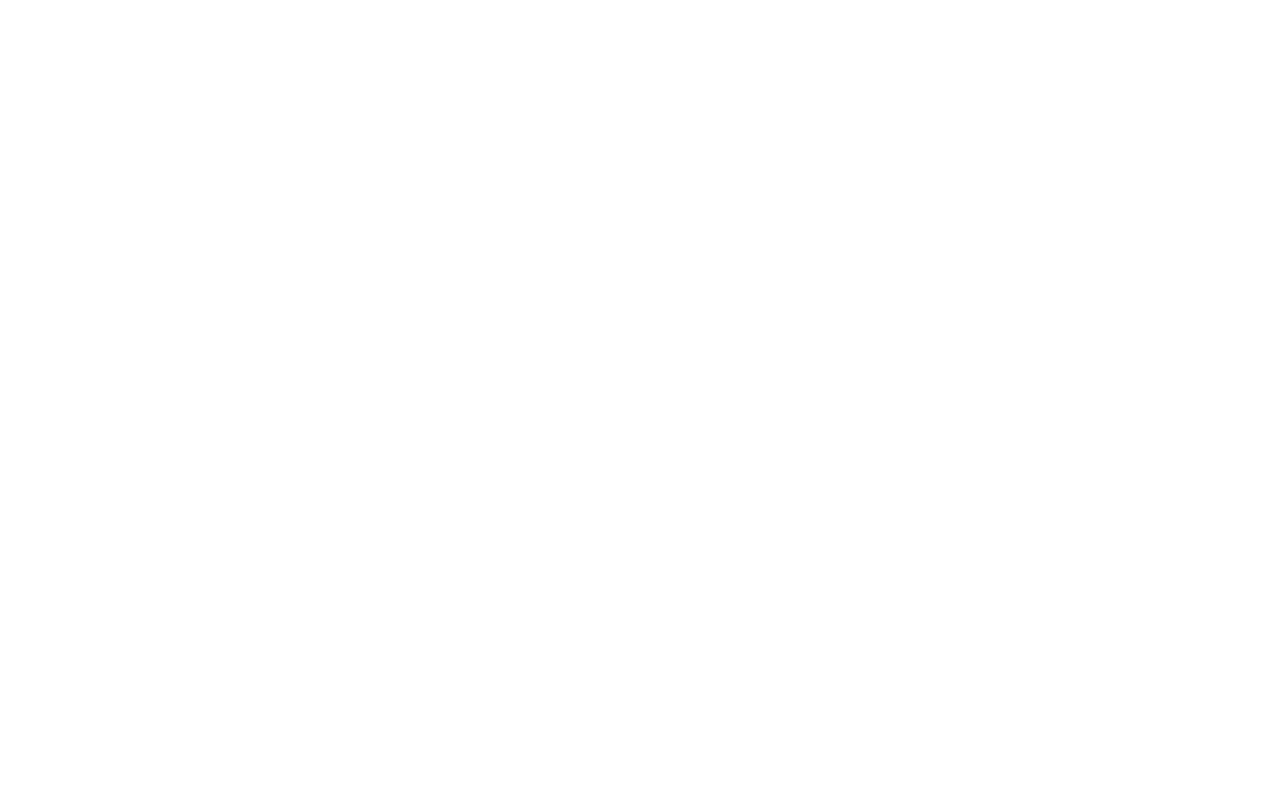
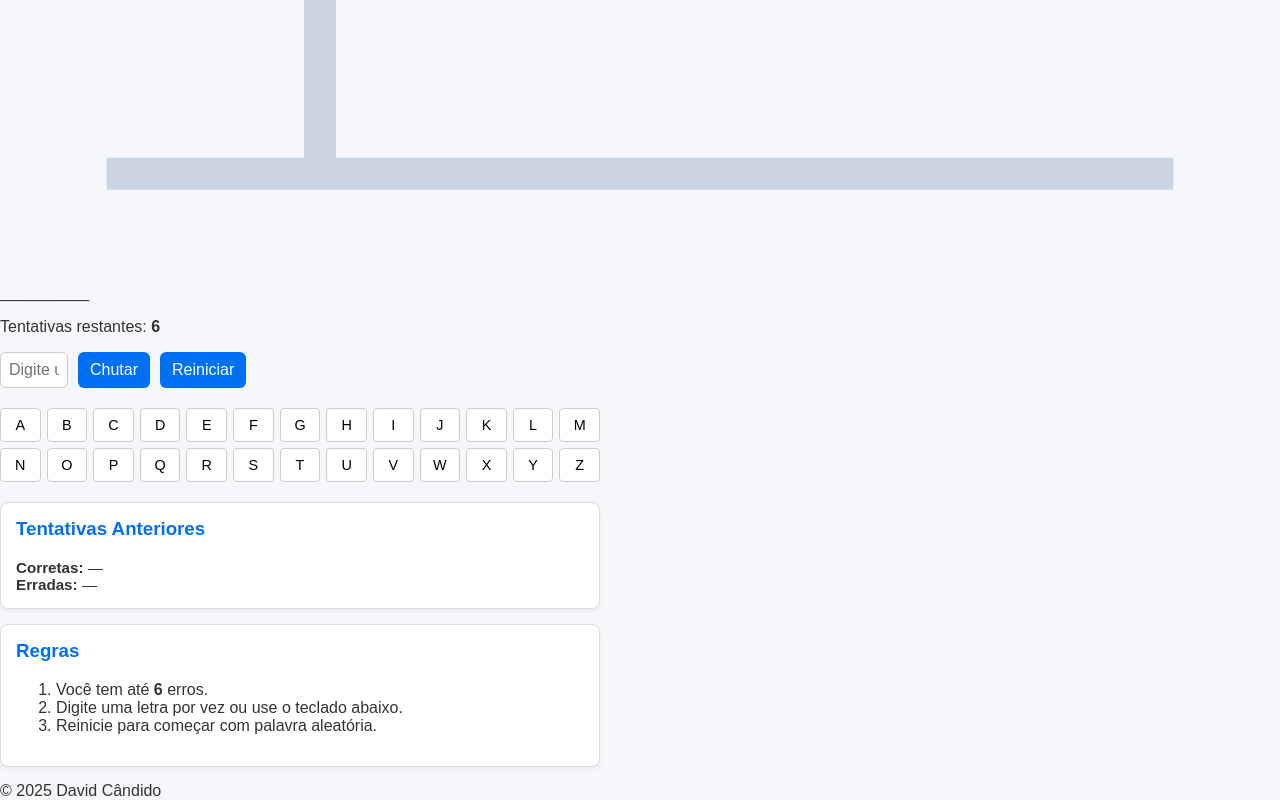
Before and after one commit to DavidCands/site-david, a Next.js app: page /hangman in a window 1280 px wide. Before the commit this address had no page. Shown: the part 1351-2151 px from the top of the page. Before the commit the page ends 854 px from the top, so only its background shows below. Built offline with nearby package versions, Linux system fonts and the light colour scheme.

Commit message:
Versão 1.0 Jogo da Forca

```diff
--- a/app/globals.css
+++ b/app/globals.css
@@ -1,42 +1,161 @@
-:root {
-  --background: #ffffff;
-  --foreground: #171717;
+/* ========== ESTILO GERAL ========== */
+body {
+  font-family: Arial, Helvetica, sans-serif;
+  margin: 0;
+  padding: 0;
+  background: #f5f7fa;
+  color: #333;
 }
 
-@media (prefers-color-scheme: dark) {
-  :root {
-    --background: #0a0a0a;
-    --foreground: #ededed;
-  }
+h2 {
+  text-align: center;
+  margin-top: 20px;
+  color: #222;
 }
 
-html,
-body {
-  max-width: 100vw;
-  overflow-x: hidden;
+section.game-container {
+  display: flex;
+  flex-direction: column;
+  align-items: center;
+  padding: 20px;
 }
 
-body {
-  color: var(--foreground);
-  background: var(--background);
-  font-family: Arial, Helvetica, sans-serif;
-  -webkit-font-smoothing: antialiased;
-  -moz-osx-font-smoothing: grayscale;
+/* ========== PALAVRA ========== */
+.word {
+  display: flex;
+  justify-content: center;
+  gap: 10px;
+  margin: 20px 0;
+  font-size: 2rem;
+  letter-spacing: 5px;
 }
 
-* {
-  box-sizing: border-box;
-  padding: 0;
-  margin: 0;
+.letter {
+  border-bottom: 2px solid #333;
+  min-width: 25px;
+  text-align: center;
+  font-weight: bold;
 }
 
-a {
-  color: inherit;
-  text-decoration: none;
+/* ========== FORMULARIO ========== */
+.guess-form {
+  display: flex;
+  gap: 10px;
+  margin: 15px 0;
 }
 
-@media (prefers-color-scheme: dark) {
-  html {
-    color-scheme: dark;
-  }
+.guess-form input {
+  padding: 8px;
+  font-size: 1rem;
+  border: 1px solid #ccc;
+  border-radius: 6px;
+  width: 50px;
+  text-align: center;
 }
+
+.guess-form button {
+  padding: 8px 12px;
+  font-size: 1rem;
+  border: none;
+  border-radius: 6px;
+  cursor: pointer;
+  background: #0070f3;
+  color: white;
+  transition: background 0.3s;
+}
+
+.guess-form button:hover:not(:disabled) {
+  background: #0055aa;
+}
+
+.guess-form button:disabled {
+  opacity: 0.6;
+  cursor: not-allowed;
+}
+
+/* ========== TECLADO ========== */
+.keyboard {
+  display: grid;
+  grid-template-columns: repeat(13, 1fr);
+  gap: 6px;
+  margin: 20px 0;
+  max-width: 600px;
+}
+
+.keyboard button {
+  padding: 8px;
+  font-size: 0.9rem;
+  border: 1px solid #ccc;
+  border-radius: 4px;
+  cursor: pointer;
+  background: #fff;
+  transition: background 0.2s, transform 0.1s;
+}
+
+.keyboard button:hover:not(:disabled) {
+  background: #eaeaea;
+  transform: scale(1.05);
+}
+
+.keyboard button:disabled {
+  opacity: 0.6;
+  cursor: not-allowed;
+}
+
+/* Diferencia acertos/erros */
+.keyboard button.correct {
+  background: #4caf50;
+  color: white;
+}
+
+.keyboard button.wrong {
+  background: #f44336;
+  color: white;
+}
+
+/* ========== PAINEL LATERAL ========== */
+aside.right {
+  margin-top: 20px;
+  width: 100%;
+  max-width: 600px;
+}
+
+.panel {
+  background: white;
+  border: 1px solid #ddd;
+  border-radius: 8px;
+  padding: 15px;
+  margin-bottom: 15px;
+  box-shadow: 0 2px 5px rgba(0, 0, 0, 0.05);
+}
+
+.panel h3 {
+  margin-top: 0;
+  color: #0070f3;
+}
+
+.panel .list {
+  margin-top: 10px;
+  font-size: 0.95rem;
+}
+
+/* ========== RESULTADOS (VITÓRIA/DERROTA) ========== */
+.result {
+  margin-top: 20px;
+  font-size: 1.3rem;
+  font-weight: bold;
+  padding: 12px;
+  border-radius: 6px;
+  text-align: center;
+  max-width: 600px;
+}
+
+.result.win {
+  background: #4caf50;
+  color: white;
+}
+
+.result.lose {
+  background: #f44336;
+  color: white;
+}
--- /dev/null
+++ b/app/hangman/page.jsx
@@ -0,0 +1,183 @@
+"use client";
+
+import React, { useEffect, useState } from "react";
+
+const WORDS = [
+  "REACT","JAVASCRIPT","NEXTJS","PROGRAMA","COMPILADOR","ALGORITMO",
+  "ESTRUTURA","DADOS","FUNCAO","OBJETO","VARIAVEL","COMPONENTE",
+  "DEBUG","VSCODE","GITHUB","DESAFIO","TESTE","FRAMEWORK","NPM","NODE",
+  "SERVIDOR","CLIENTE","RESPONSIVO","ASSINCRONO","HOOKS","ESTILO","CSS",
+  "HTML","PORTFOLIO","CURRICULO"
+];
+
+function pickWord() {
+  return WORDS[Math.floor(Math.random() * WORDS.length)].toUpperCase();
+}
+
+export default function HangmanPage() {
+  const maxWrong = 6;
+  const [word, setWord] = useState(() => pickWord());
+  const [guessed, setGuessed] = useState([]); // letras chutadas
+  const [wrong, setWrong] = useState(0); // número de erros
+  const [status, setStatus] = useState("playing"); // playing | won | lost
+  const [input, setInput] = useState("");
+
+  const letters = word.split("");
+  const display = letters.map((l) => (guessed.includes(l) ? l : "_"));
+  const correctLetters = guessed.filter((l) => letters.includes(l));
+  const wrongLetters = guessed.filter((l) => !letters.includes(l));
+
+  useEffect(() => {
+    // verifica vitória ou derrota sempre que guessed/wrong mudam
+    if (letters.length && letters.every((l) => guessed.includes(l))) {
+      setStatus("won");
+    } else if (wrong >= maxWrong) {
+      setStatus("lost");
+    }
+  }, [guessed, wrong, letters]);
+
+  function restart() {
+    setWord(pickWord());
+    setGuessed([]);
+    setWrong(0);
+    setInput("");
+    setStatus("playing");
+  }
+
+  function handleGuess(letter) {
+    if (status !== "playing") return;
+    letter = String(letter).toUpperCase();
+    if (!/^[A-Z]$/.test(letter)) return; // só letras A-Z
+    if (guessed.includes(letter)) return; // já chutou
+
+    const newGuessed = [...guessed, letter];
+    setGuessed(newGuessed);
+
+    const newWrong = newGuessed.filter((l) => !letters.includes(l)).length;
+    setWrong(newWrong);
+
+    // checagem imediata (useEffect também cobre)
+    if (letters.every((l) => newGuessed.includes(l))) setStatus("won");
+    else if (newWrong >= maxWrong) setStatus("lost");
+  }
+
+  function handleSubmit(e) {
+    e.preventDefault();
+    if (!input) return;
+    handleGuess(input[0]);
+    setInput("");
+  }
+
+  return (
+    <section className="hangman-wrap">
+      <div className="game">
+        <div className="left">
+          <h2>Jogo da Forca</h2>
+          <p className="hint">Dica: palavras relacionadas à programação</p>
+
+          <div className="gallows">
+            <svg viewBox="0 0 120 140" className="gallow-svg" role="img" aria-label="Forca">
+              {/* base e estrutura */}
+              <line x1="10" y1="130" x2="110" y2="130" strokeWidth="3" stroke="#cbd5e1" />
+              <line x1="30" y1="130" x2="30" y2="10" strokeWidth="3" stroke="#cbd5e1" />
+              <line x1="30" y1="10" x2="80" y2="10" strokeWidth="3" stroke="#cbd5e1" />
+              <line x1="80" y1="10" x2="80" y2="25" strokeWidth="3" stroke="#cbd5e1" />
+
+              {/* partes do boneco aparecem conforme `wrong` */}
+              {wrong > 0 && <circle cx="80" cy="35" r="10" strokeWidth="2" stroke="#cbd5e1" fill="none" />}
+              {wrong > 1 && <line x1="80" y1="45" x2="80" y2="75" strokeWidth="2" stroke="#cbd5e1" />}
+              {/* left arm */}
+              {wrong > 2 && <line x1="80" y1="55" x2="65" y2="65" strokeWidth="2" stroke="#cbd5e1" />}
+              {/* right arm */}
+              {wrong > 3 && <line x1="80" y1="55" x2="95" y2="65" strokeWidth="2" stroke="#cbd5e1" />}
+              {/* left leg */}
+              {wrong > 4 && <line x1="80" y1="75" x2="70" y2="95" strokeWidth="2" stroke="#cbd5e1" />}
+              {/* right leg */}
+              {wrong > 5 && <line x1="80" y1="75" x2="92" y2="95" strokeWidth="2" stroke="#cbd5e1" />}
+            </svg>
+          </div>
+
+          <div className="word-display" aria-live="polite">
+            {display.map((c, i) => (
+              <span key={i} className={`char ${c === "_" ? "hidden" : "shown"}`}>
+                {c}
+              </span>
+            ))}
+          </div>
+
+          <div className="status">
+            {status === "playing" && (
+              <p>
+                Tentativas restantes: <strong>{maxWrong - wrong}</strong>
+              </p>
+            )}
+            {status === "won" && (
+              <p className="win">
+                Parabéns — você acertou! A palavra era <strong>{word}</strong>
+              </p>
+            )}
+            {status === "lost" && (
+              <p className="lose">
+                Fim de jogo — a palavra era <strong>{word}</strong>
+              </p>
+            )}
+          </div>
+
+          <form onSubmit={handleSubmit} className="guess-form">
+            <input
+              value={input}
+              onChange={(e) => setInput(e.target.value.replace(/[^a-zA-Z]/g, ""))}
+              maxLength={1}
+              placeholder="Digite uma letra"
+              disabled={status !== "playing"}
+            />
+            <button type="submit" disabled={status !== "playing"}>
+              Chutar
+            </button>
+            <button type="button" onClick={restart}>
+              Reiniciar
+            </button>
+          </form>
+
+          <div className="keyboard">
+            {"ABCDEFGHIJKLMNOPQRSTUVWXYZ".split("").map((l) => (
+              <button
+                key={l}
+                onClick={() => handleGuess(l)}
+                disabled={guessed.includes(l) || status !== "playing"}
+                className={guessed.includes(l) ? (letters.includes(l) ? "correct" : "wrong") : ""}
+              >
+                {l}
+              </button>
+            ))}
+          </div>
+        </div>
+
+        <aside className="right">
+          <div className="panel">
+            <h3>Tentativas Anteriores</h3>
+            <div className="list">
+              <div>
+                <strong>Corretas:</strong> {correctLetters.join(", ") || "—"}
+              </div>
+              <div>
+                <strong>Erradas:</strong> {wrongLetters.join(", ") || "—"}
+              </div>
+            </div>
+          </div>
+
+          <div className="panel">
+            <h3>Regras</h3>
+            <ol>
+              <li>
+                Você tem até <strong>{maxWrong}</strong> erros.
+              </li>
+              <li>Digite uma letra por vez ou use o teclado abaixo.</li>
+              <li>Reinicie para começar com palavra aleatória.</li>
+            </ol>
+          </div>
+        </aside>
+      </div>
+    </section>
+  );
+}
```
Also changed, not shown: app/jogoForca/page.jsx (deleted), app/layout.jsx (renamed from app/layout.js), app/page.jsx (renamed from app/page.js).
